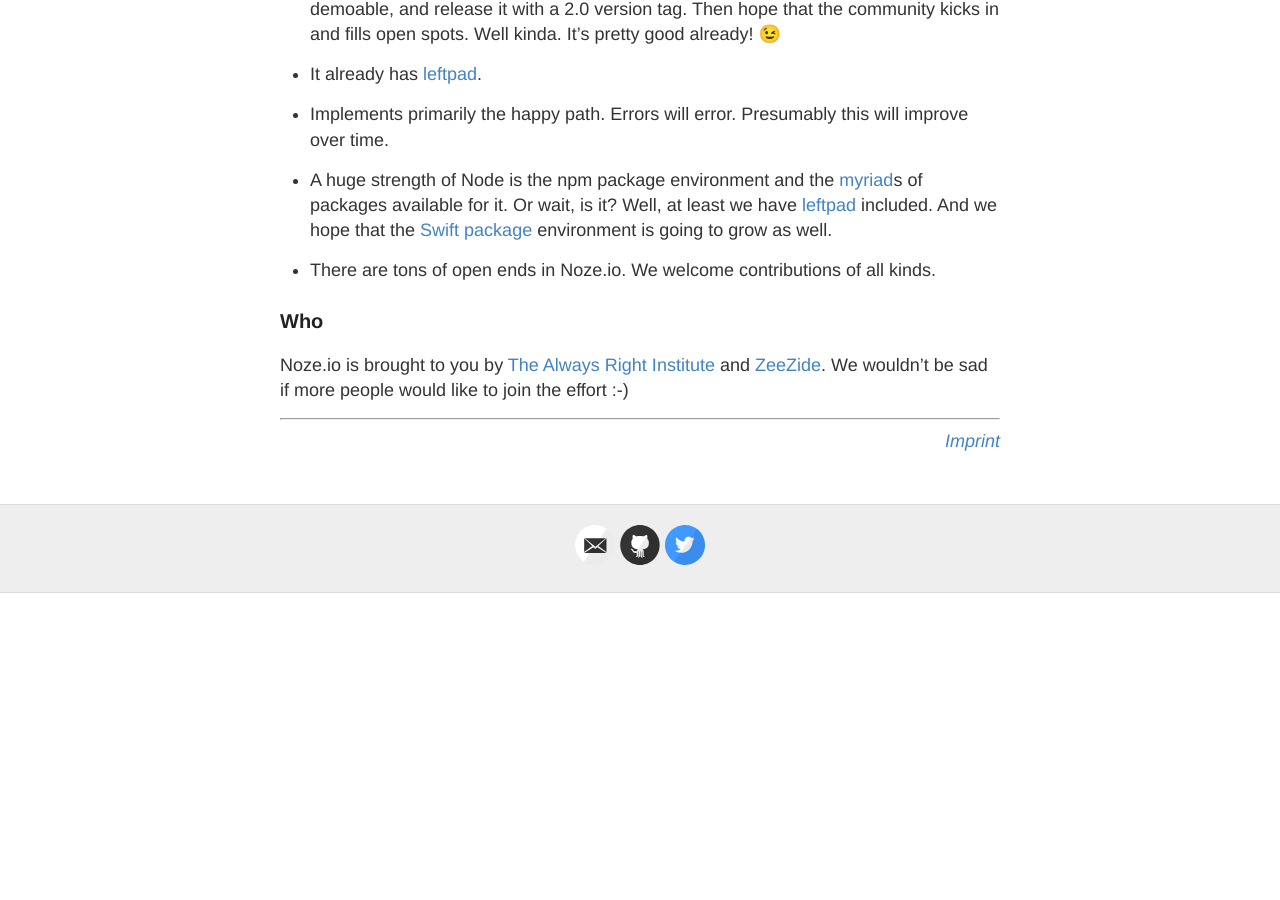
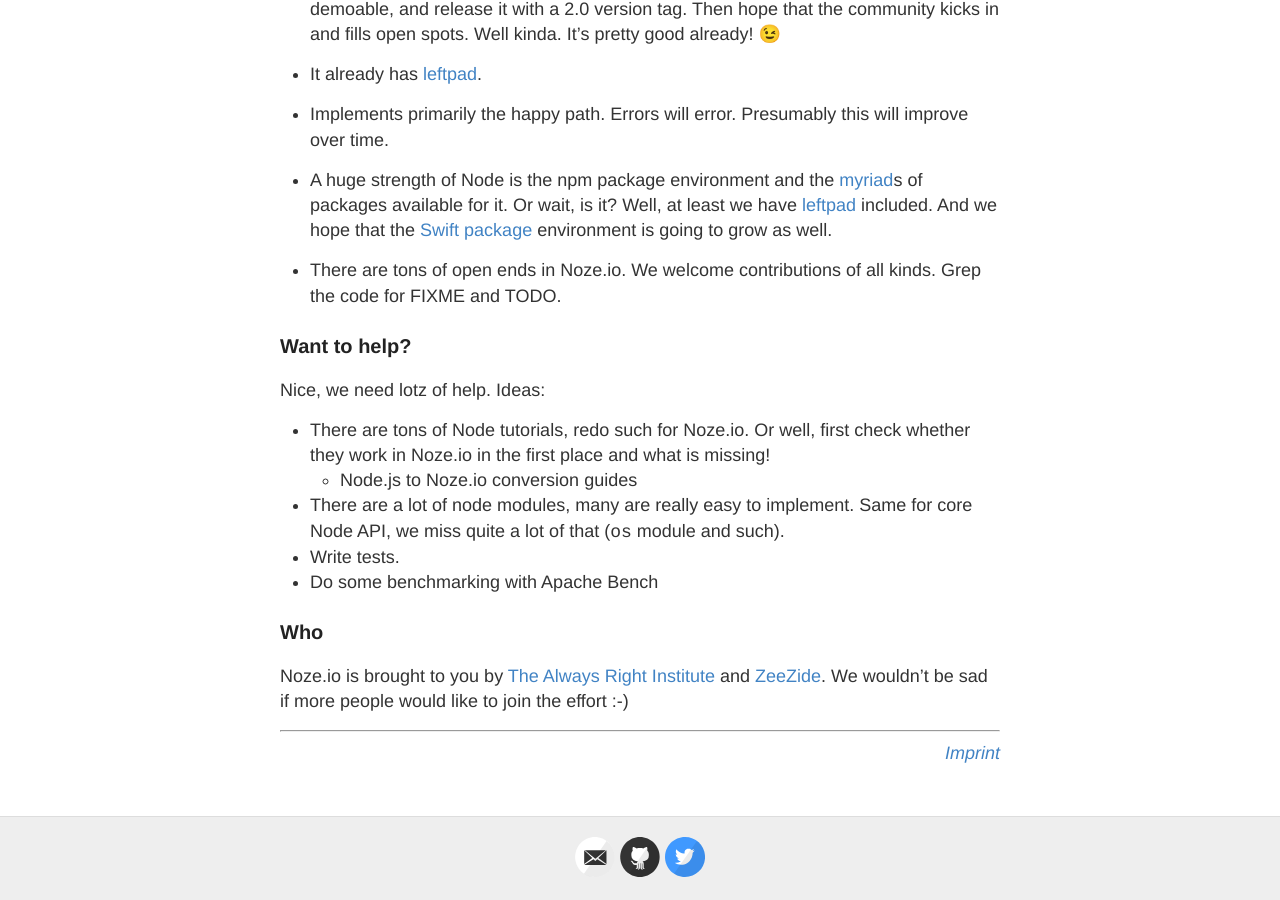
Before and after one commit to NozeIO/NozeIO.github.io, a Jekyll site: the page built from about.md, in a window 1280 px wide and 900 px high, scrolled down 875 px. Built offline with Jekyll 4.4.1, drawn with Linux system fonts in a browser that asks for light colours; comment, search, counter and statistics services are not loaded; before the commit the page ends 1468 px from its top, so only the background shows below that.

Commit message:
About help.

```diff
--- a/about.md
+++ b/about.md
@@ -49,6 +49,19 @@
   environment is going to grow as well.
 
 - There are tons of open ends in Noze.io. We welcome contributions of all kinds.
+  Grep the code for FIXME and TODO.
+
+### Want to help?
+
+Nice, we need lotz of help. Ideas:
+
+- There are tons of Node tutorials, redo such for Noze.io. Or well, first check
+  whether they work in Noze.io in the first place and what is missing!
+  - Node.js to Noze.io conversion guides
+- There are a lot of node modules, many are really easy to implement. Same for
+  core Node API, we miss quite a lot of that (`os` module and such).
+- Write tests.
+- Do some benchmarking with Apache Bench
 
 ### Who
 
```
